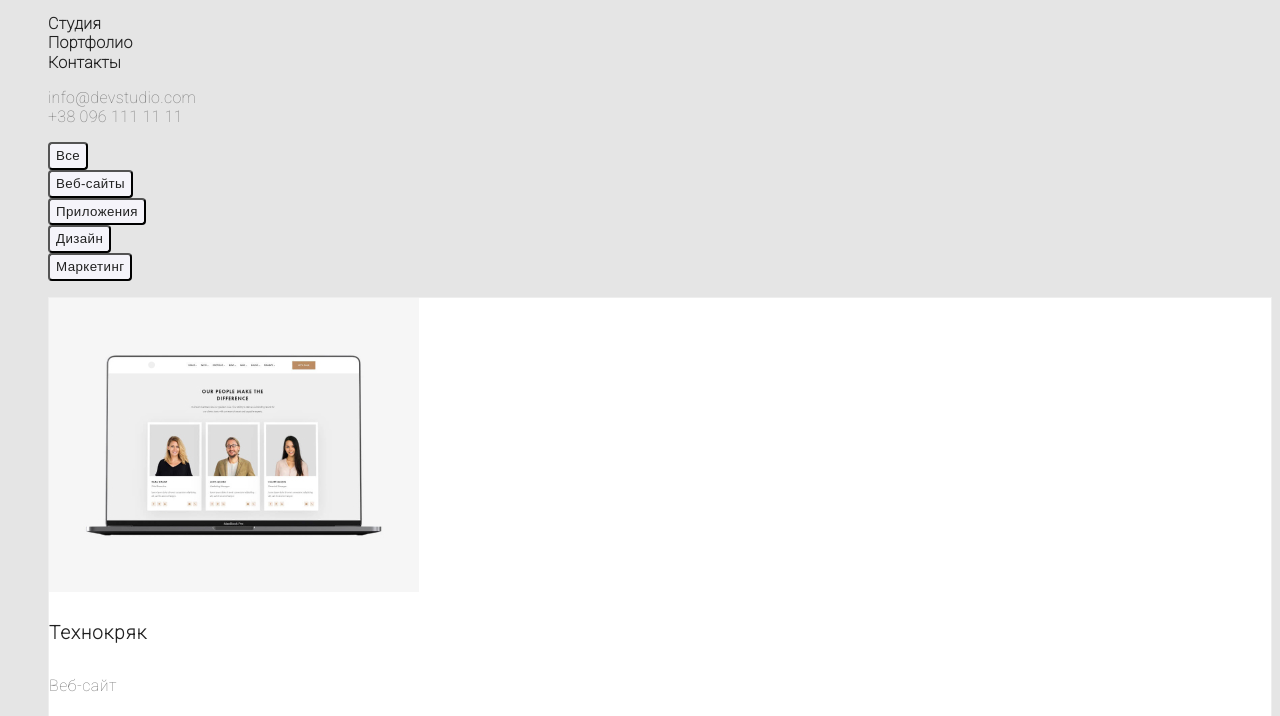
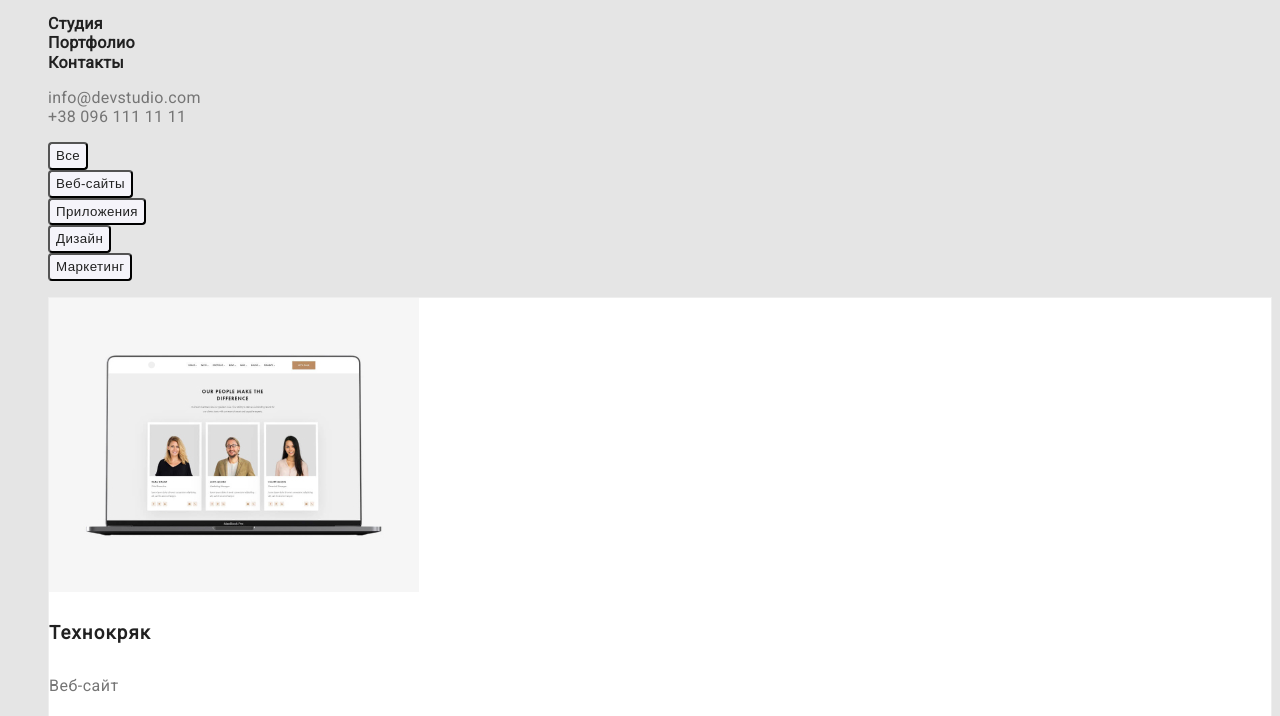
Before and after one commit to benzotrav/got-markup-hw-02, a plain HTML site: page portfolio.html in a window 1280 px wide. Shown: the part 29-745 px from the top of the page. Drawn offline with Linux system fonts and the light colour scheme.

Commit message:
Подключил шрифты

```diff
--- a/css/styles.css
+++ b/css/styles.css
@@ -1,7 +1,7 @@
 /* ОБЩИЕ КЛАССЫ */
 body {
   background: #e5e5e5;
-  font-family: Roboto;
+  font-family: Roboto, sans-serif;
 }
 .btn {
   cursor: pointer;
--- a/portfolio.html
+++ b/portfolio.html
@@ -8,7 +8,7 @@
     <title>Document</title>
     <link rel="preconnect" href="https://fonts.googleapis.com">
     <link rel="preconnect" href="https://fonts.gstatic.com" crossorigin>
-    <link href="https://fonts.googleapis.com/css2?family=Roboto:wght@100&display=swap" rel="stylesheet">
+    <link href="https://fonts.googleapis.com/css2?family=Roboto:wght@400&display=swap" rel="stylesheet">
     <link rel="stylesheet" href="css/styles.css">
 </head>
 
```
Also changed, not shown: index.html (+1 -1 lines).
